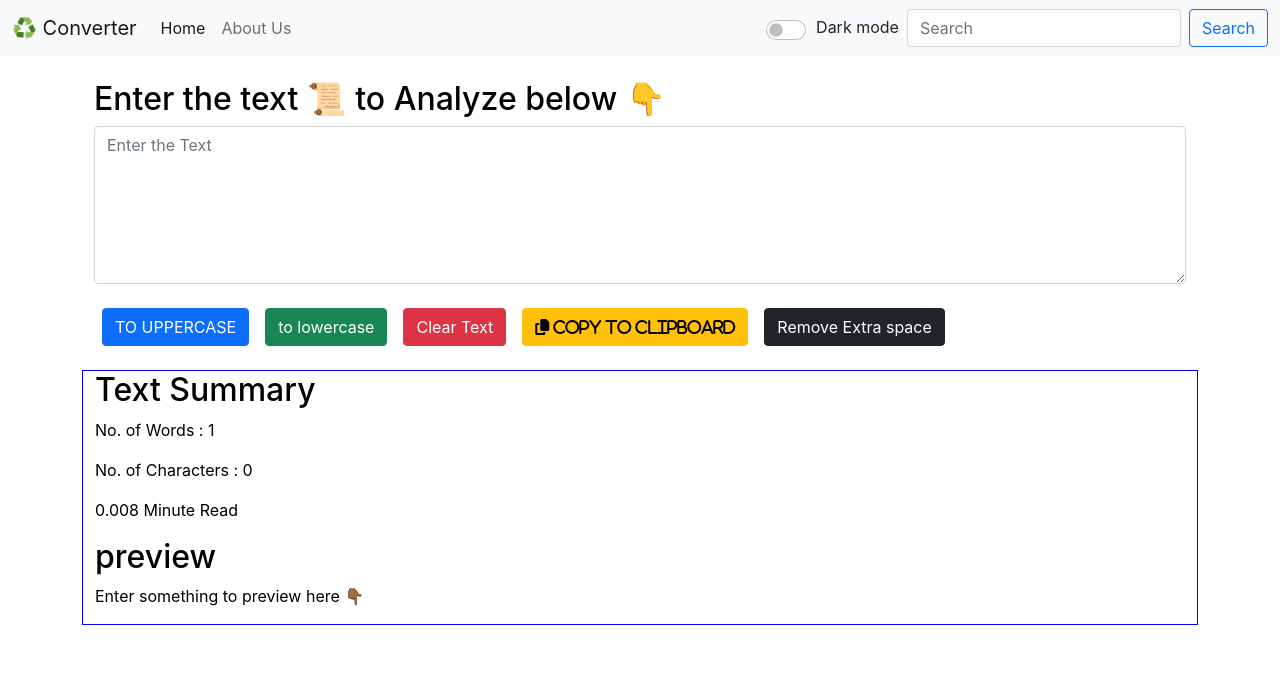
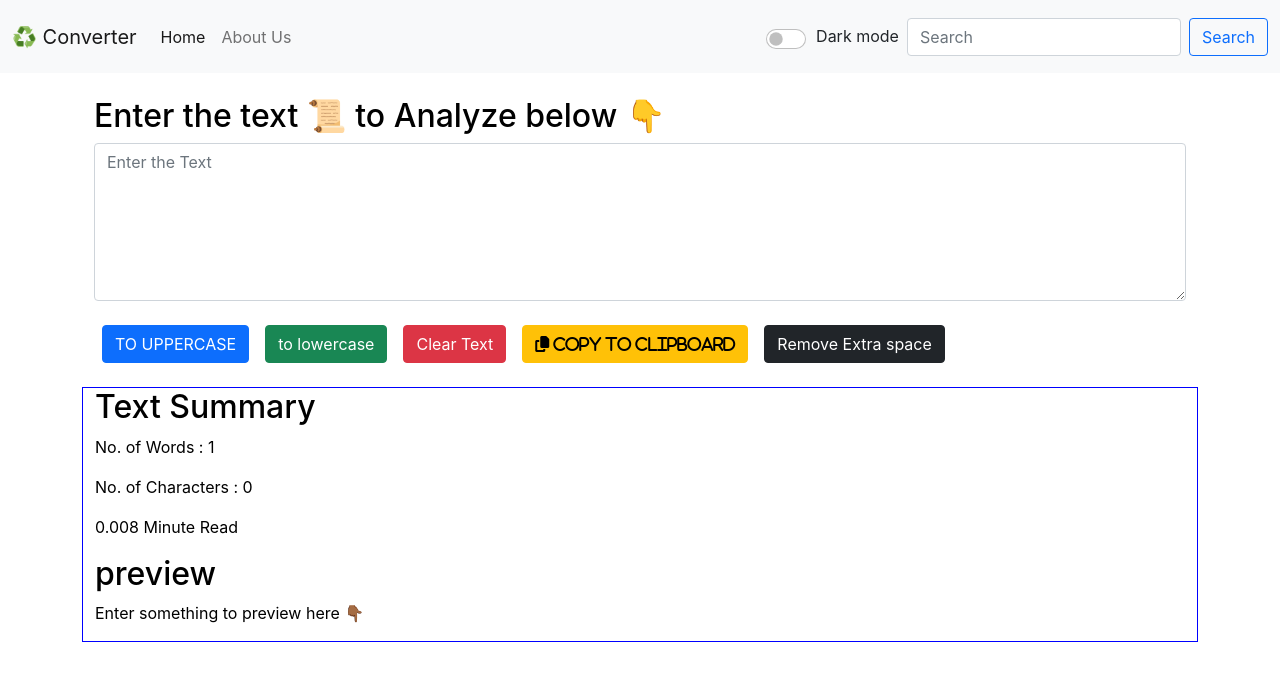
Before and after one commit to shubhamkumar5051/Convert-Case, a React (Create React App) app: page / in a window 1280 px wide. Shown: the top 680 px of the page. Built offline with nearby package versions, Linux system fonts and the light colour scheme.

Commit message:
style toggler button

```diff
--- a/src/components/Navbar.js
+++ b/src/components/Navbar.js
@@ -35,7 +35,7 @@
             </li>
           </ul>
           <div
-            className={`form-check form-switch mx-2 text-${
+            className={`form-check form-switch mx-2 my-3 text-${
               props.mode === "light" ? "dark" : "light"
             }`}
           >
```
